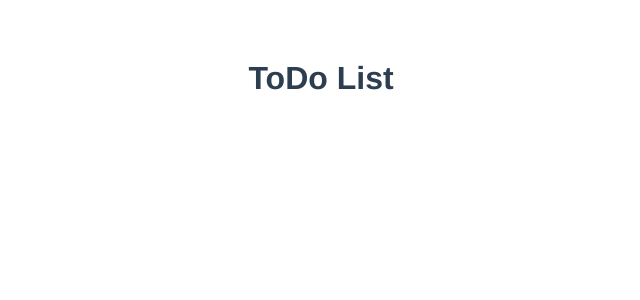
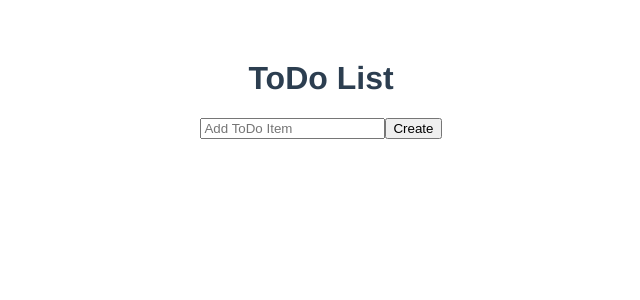
Before and after one commit to nsc-nis/5BHIT_Uebung_05-ToDoList, a Vue app: page / in a window 1280 px wide. Shown: the top 300 px of the page, without its empty margins (319-959 px from the left). Built offline with nearby package versions, Linux system fonts and the light colour scheme.

Commit message:
Implemented Form to input items

```diff
--- a/src/App.vue
+++ b/src/App.vue
@@ -1,13 +1,16 @@
 <template>
   <div id="app">
     <h1>ToDo List</h1>
+    <Container />
   </div>
 </template>
 
 <script>
+import Container from "./components/Container.vue";
+
 export default {
   name: "App",
-  components: {}
+  components: { Container }
 };
 </script>
 
--- a/src/components/Container.vue
+++ b/src/components/Container.vue
@@ -1,9 +1,15 @@
-<template> </template>
+<template>
+  <div class="container">
+    <Create />
+  </div>
+</template>
 
 <script>
 import { ref } from "vue";
+import Create from "./Create.vue";
 
 export default {
+  components: { Create },
   setup() {
     let data = ref(
       { name: "Eating" },
@@ -11,15 +17,13 @@ export default {
       { name: "Sleeping" }
     );
 
-    function createItem(item)
-    {
-        console.log("Create item: " + item);
-        data.value.push({name: item});
+    function createItem(item) {
+      console.log("Create item: " + item);
+      data.value.push({ name: item });
     }
 
-    function deleteItem(id)
-    {
-        console.log("Delete " + id);
+    function deleteItem(id) {
+      console.log("Delete " + id);
     }
     return { data, createItem, deleteItem };
   }
--- /dev/null
+++ b/src/components/Create.vue
@@ -0,0 +1,19 @@
+<template>
+  <form>
+    <input type="text" v-model="item" placeholder="Add ToDo Item" />
+    <button>Create</button>
+  </form>
+</template>
+
+<script>
+import { ref } from "vue";
+
+export default {
+  setup() {
+    let item = ref("");
+    return { item };
+  }
+};
+</script>
+
+<style scoped></style>
```
